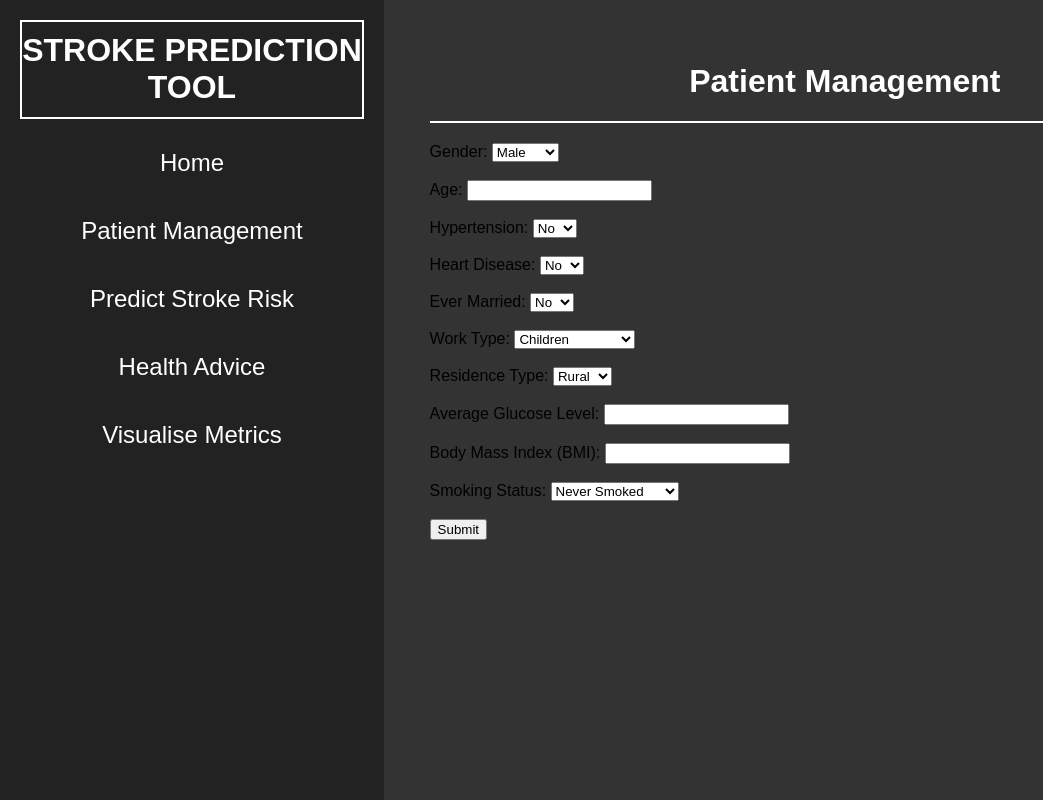
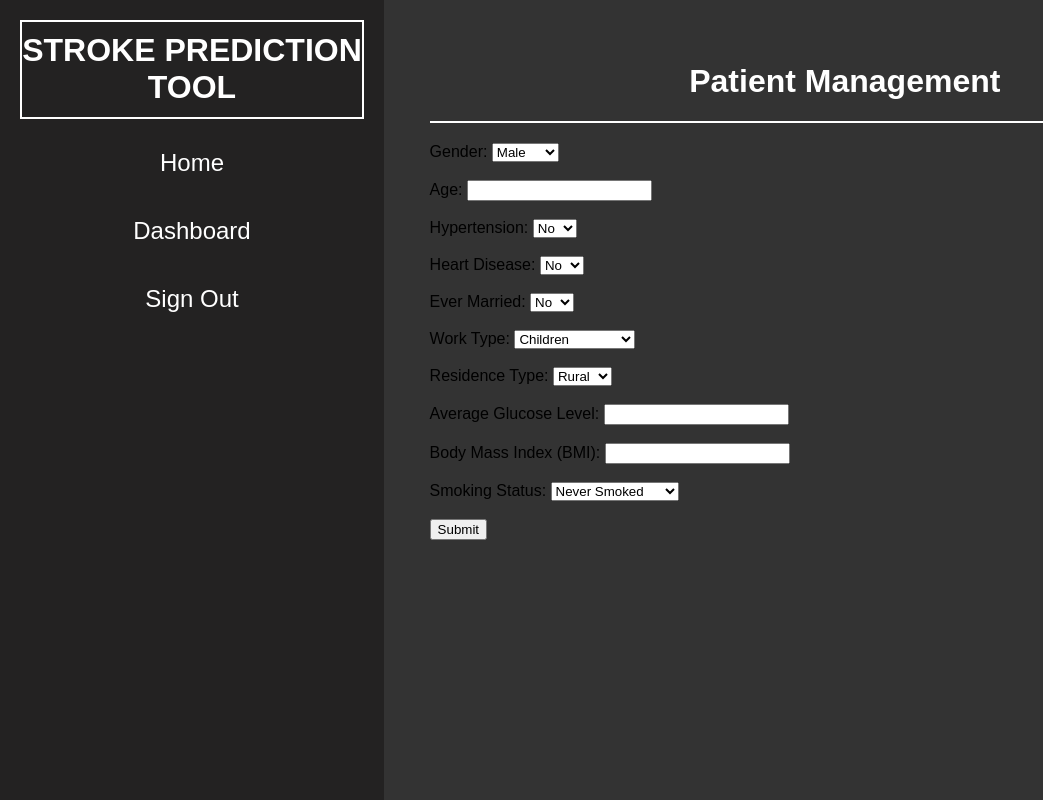
Before and after one commit to IbrahimHaroon03/strokePredictionTool, a PHP site: page /add_patient.php in a window 1280 px wide. Shown: the whole page, without its empty margins (0-1043 px from the left). Run offline with PHP 8.4, Linux system fonts and the light colour scheme; the visitor is signed in with stand-in values (Sample User, id 1).

Commit message:
Added ids to try and fix active nav bar issue

```diff
--- a/templates/admin/admin_dashboard.php
+++ b/templates/admin/admin_dashboard.php
@@ -14,8 +14,9 @@
         <div class="navbar-title">STROKE PREDICTION TOOL</div>
         <ul>
             <li id="home"><a href="admin_home.php">Home</a></li>
-            <li id="home"><a href="admin_dashboard.php">Dashboard</a></li>
-            <li><a href="../../SQL_PHP/logout.php">Sign Out</a></li>
+            <li id="dashboard"><a href="admin_dashboard.php">Dashboard</a></li>
+            <li id="signout"><a href="../../SQL_PHP/logout.php">Sign Out</a></li>
+        </ul>
     </nav>
 
     <div class="main-content">
--- a/templates/admin/admin_home.php
+++ b/templates/admin/admin_home.php
@@ -16,8 +16,8 @@
         <div class="navbar-title">STROKE PREDICTION TOOL</div>
         <ul>
             <li id="home"><a href="admin_home.php">Home</a></li>
-            <li id="home"><a href="admin_dashboard.php">Dashboard</a></li>
-            <li><a href="../../SQL_PHP/logout.php">Sign Out</a></li>
+            <li id="dashboard"><a href="admin_dashboard.php">Dashboard</a></li>
+            <li id="signout"><a href="../../SQL_PHP/logout.php">Sign Out</a></li>
         </ul>
     </nav>
 
--- a/templates/doctor/add_patient.php
+++ b/templates/doctor/add_patient.php
@@ -13,11 +13,9 @@
     <nav class="side-navbar">
         <div class="navbar-title">STROKE PREDICTION TOOL</div>
         <ul>
-            <li><a href="../all/index.php">Home</a></li>
-            <li><a href="">Patient Management</a></li>
-            <li><a href="">Predict Stroke Risk</a></li>
-            <li><a href="">Health Advice</a></li>
-            <li><a href="">Visualise Metrics</a></li>
+            <li id="home"><a href="doctor_home.php">Home</a></li>
+            <li id="dashboard"><a href="doctor_dashboard.php">Dashboard</a></li>
+            <li id="signout"><a href="../../SQL_PHP/logout.php">Sign Out</a></li>
         </ul>
     </nav>
 
--- a/templates/doctor/doctor_dashboard.php
+++ b/templates/doctor/doctor_dashboard.php
@@ -14,8 +14,8 @@
         <div class="navbar-title">STROKE PREDICTION TOOL</div>
         <ul>
             <li id="home"><a href="doctor_home.php">Home</a></li>
-            <li id="home"><a href="doctor_dashboard.php">Dashboard</a></li>
-            <li><a href="../../SQL_PHP/logout.php">Sign Out</a></li>
+            <li id="dashboard"><a href="doctor_dashboard.php">Dashboard</a></li>
+            <li id="signout"><a href="../../SQL_PHP/logout.php">Sign Out</a></li>
         </ul>
     </nav>
 
--- a/templates/doctor/doctor_home.php
+++ b/templates/doctor/doctor_home.php
@@ -16,8 +16,8 @@
         <div class="navbar-title">STROKE PREDICTION TOOL</div>
         <ul>
             <li id="home"><a href="doctor_home.php">Home</a></li>
-            <li id="home"><a href="doctor_dashboard.php">Dashboard</a></li>
-            <li><a href="../../SQL_PHP/logout.php">Sign Out</a></li>
+            <li id="dashboard"><a href="doctor_dashboard.php">Dashboard</a></li>
+            <li id="signout"><a href="../../SQL_PHP/logout.php">Sign Out</a></li>
         </ul>
     </nav>
 
--- a/templates/patient/patient_dashboard.php
+++ b/templates/patient/patient_dashboard.php
@@ -14,9 +14,9 @@
     <nav class="side-navbar">
         <div class="navbar-title">STROKE PREDICTION TOOL</div>
         <ul>
-            <li><a href="patient_home.php">Home</a></li>
-            <li id="home"><a href="patient_dashboard.php">Dashboard</a></li>
-            <li><a href="../../SQL_PHP/logout.php">Sign Out</a></li>
+            <li id="home"><a href="patient_home.php">Home</a></li>
+            <li id="dashboard"><a href="patient_dashboard.php">Dashboard</a></li>
+            <li id="signout"><a href="../../SQL_PHP/logout.php">Sign Out</a></li>
         </ul>
     </nav>
 
--- a/templates/patient/patient_home.php
+++ b/templates/patient/patient_home.php
@@ -16,8 +16,8 @@
         <div class="navbar-title">STROKE PREDICTION TOOL</div>
         <ul>
             <li id="home"><a href="patient_home.php">Home</a></li>
-            <li id="home"><a href="patient_dashboard.php">Dashboard</a></li>
-            <li><a href="../../SQL_PHP/logout.php">Sign Out</a></li>
+            <li id="dashboard"><a href="patient_dashboard.php">Dashboard</a></li>
+            <li id="signout"><a href="../../SQL_PHP/logout.php">Sign Out</a></li>
         </ul>
     </nav>
 
```
